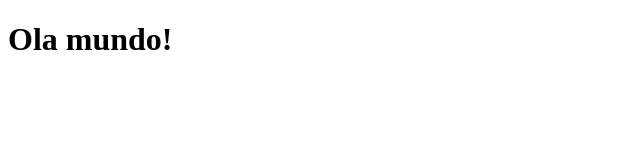
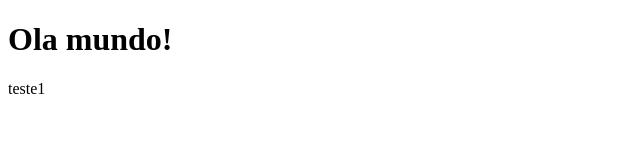
Before and after one commit to pcpinhal/AcessibilidadeBem, a plain HTML site: page index.html in a window 1280 px wide. Shown: the full height of the page, 0-640 px from the left. Drawn offline with Linux system fonts and the light colour scheme.

Commit message:
Começando Projeto teste

```diff
--- a/index.html
+++ b/index.html
@@ -8,6 +8,7 @@
 </head>
 <body>
     <h1>Ola mundo!</h1>
+    <p>teste1</p>
 
 <script src="script.js"></script>
 </body>
--- a/script.js
+++ b/script.js
@@ -0,0 +1 @@
+//teste
--- a/style.css
+++ b/style.css
@@ -0,0 +1 @@
+/* teste */
```
